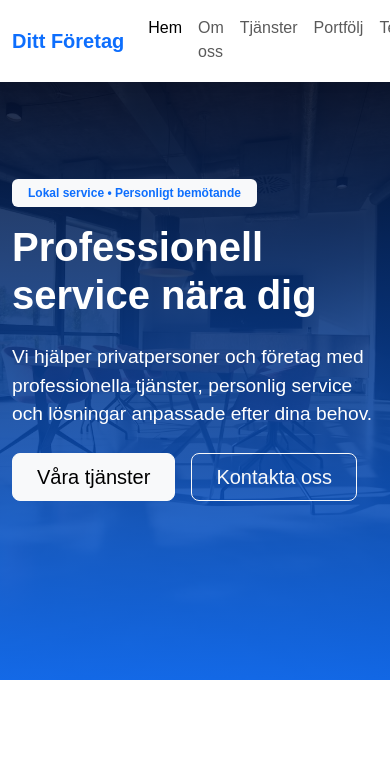
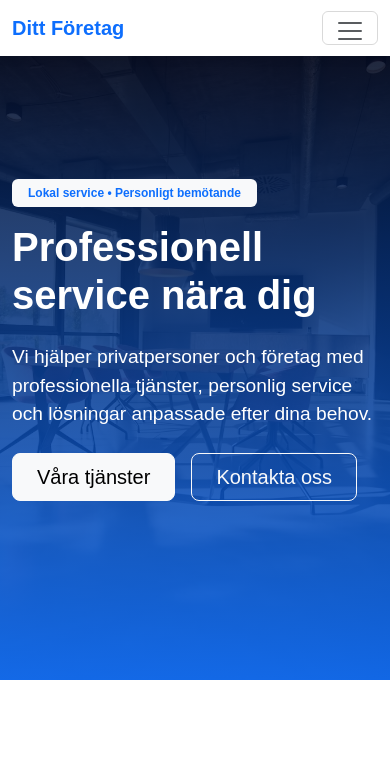
Before and after one commit to MarreGit/multi, a plain HTML site: page index.html in a window 390 px wide. Shown: the top 769 px of the page. Drawn offline with nearby package versions, Linux system fonts and the light colour scheme.

Commit message:
fixed top

```diff
--- a/index.html
+++ b/index.html
@@ -12,8 +12,8 @@
 </head>
 
 <body style="width: auto;height: auto;min-height: 100%;">
-    <nav class="navbar navbar-expand fixed-top bg-white z-3 overflow-hidden mt-0 pt-2 mb-0 pb-2" style="padding-top: 70px;">
-        <div class="container"><a class="navbar-brand text-primary" href="#hem" style="font-size: 20px;"> Ditt Företag </a><button class="navbar-toggler ms-0 px-2" data-bs-toggle="collapse" data-bs-target="#mainNavbar" type="button" aria-controls="mainNavbar" aria-expanded="false" aria-label="Öppna meny" style="width: 56px;"><span class="navbar-toggler-icon"></span></button>
+    <nav class="navbar navbar-expand-sm fixed-top bg-white z-3 overflow-hidden mt-0 pt-2 mb-0 pb-2" style="padding-top: 70px;">
+        <div class="container"><a class="navbar-brand text-primary" href="#hem" style="font-size: 20px;"> Ditt Företag </a><button class="navbar-toggler ms-0 px-2" data-bs-toggle="collapse" data-bs-target="#mainNavbar" type="button" aria-controls="mainNavbar" aria-expanded="false" aria-label="Öppna meny" style="width: 56px;height: 34px;"><span class="navbar-toggler-icon mb-1"></span></button>
             <div class="collapse navbar-collapse" id="mainNavbar">
                 <ul class="navbar-nav align-items-lg-center ms-auto">
                     <li class="nav-item"><a class="nav-link active" href="#hem">Hem</a></li>
```
Also changed, not shown: 1 other file.
